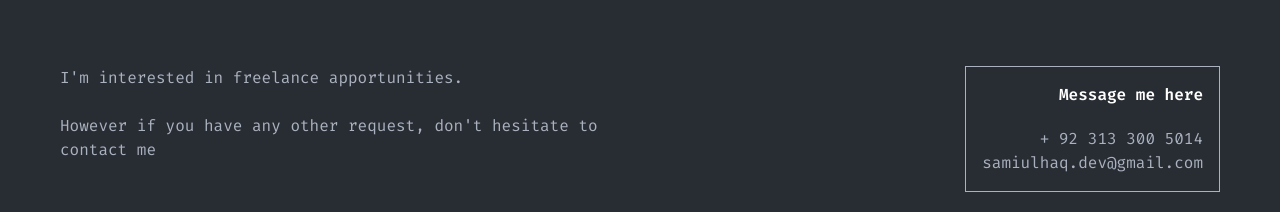
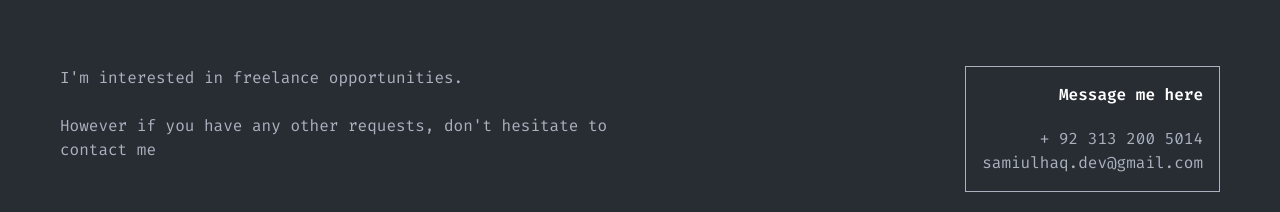
Before and after one commit to samiulhaq-dev/samiulhaq, a React (Vite) app: page / in a window 1280 px wide. Shown: the part 2642-2854 px from the top of the page. Built offline with nearby package versions, Linux system fonts and the light colour scheme; no server answers.

Commit message:
Updated Number

```diff
--- a/src/components/ContactHome.jsx
+++ b/src/components/ContactHome.jsx
@@ -12,12 +12,12 @@ const ContactHome = () => {
       </div>
       <div className="contact-content flex justify-between flex-col gap-10 sm:gap-5 sm:flex-row pt-14">
         <div className="left flex-1">
-          <p className="text-greyish">I'm interested in freelance apportunities.<br/><br/> However if you have any other request, don't hesitate to contact me</p>
+          <p className="text-greyish">I'm interested in freelance opportunities.<br/><br/> However if you have any other requests, don't hesitate to contact me</p>
         </div>
         <div className="right flex-1 sm:text-right">
           <div className="mxg-box inline-block border border-greyish p-4 hover:bg-[#C778DD33]">
               <h3 className="text-white font-semibold mb-5">Message me here</h3>
-              <a href="tel:923133005014" className="text-greyish block">+ 92 313 300 5014</a>
+              <a href="tel:923132005014" className="text-greyish block">+ 92 313 200 5014</a>
               <a href="mailto:samiulhaq.dev@gmail.com" className="text-greyish block">samiulhaq.dev@gmail.com</a>
           </div>
         </div>
```
